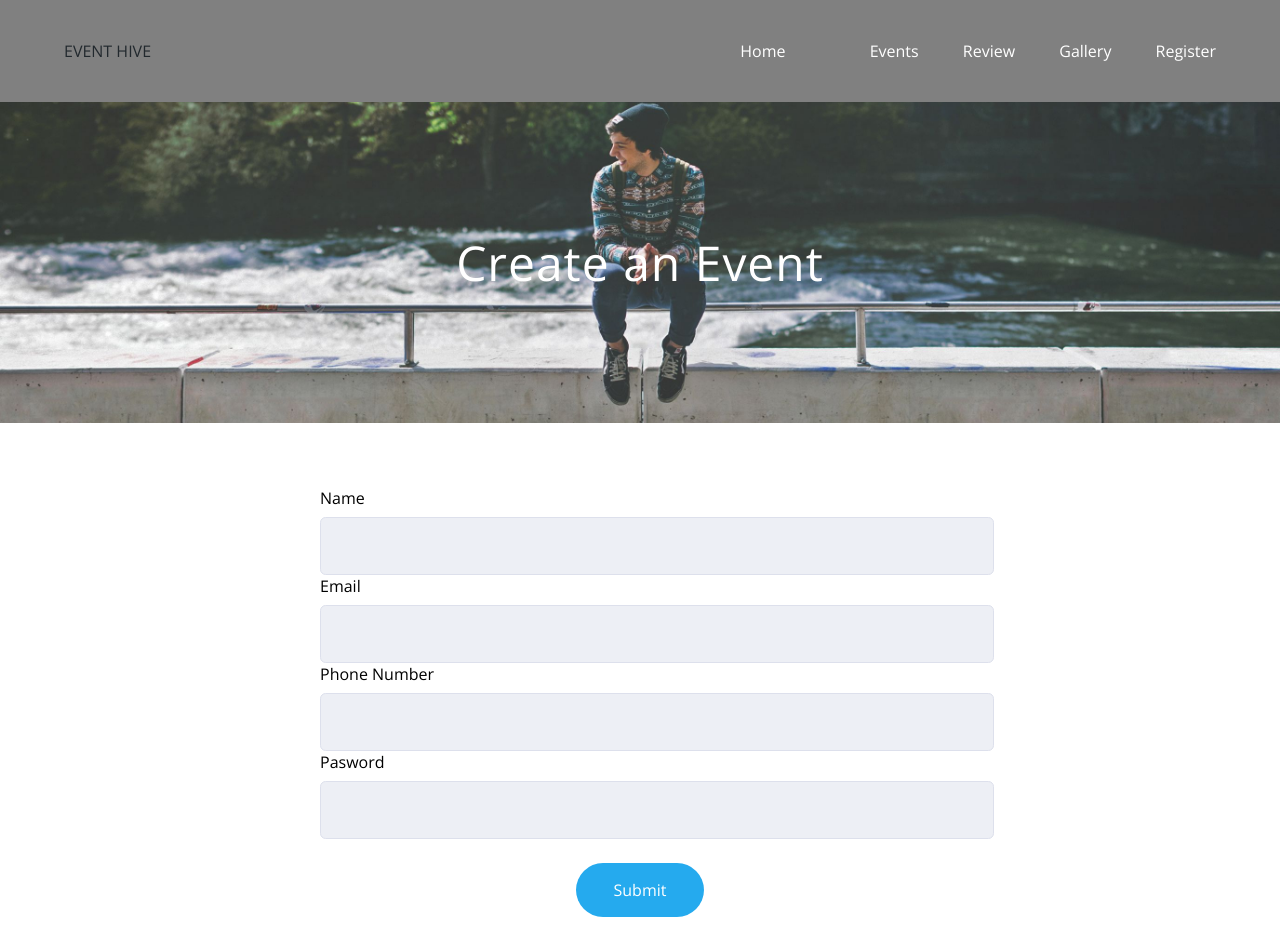
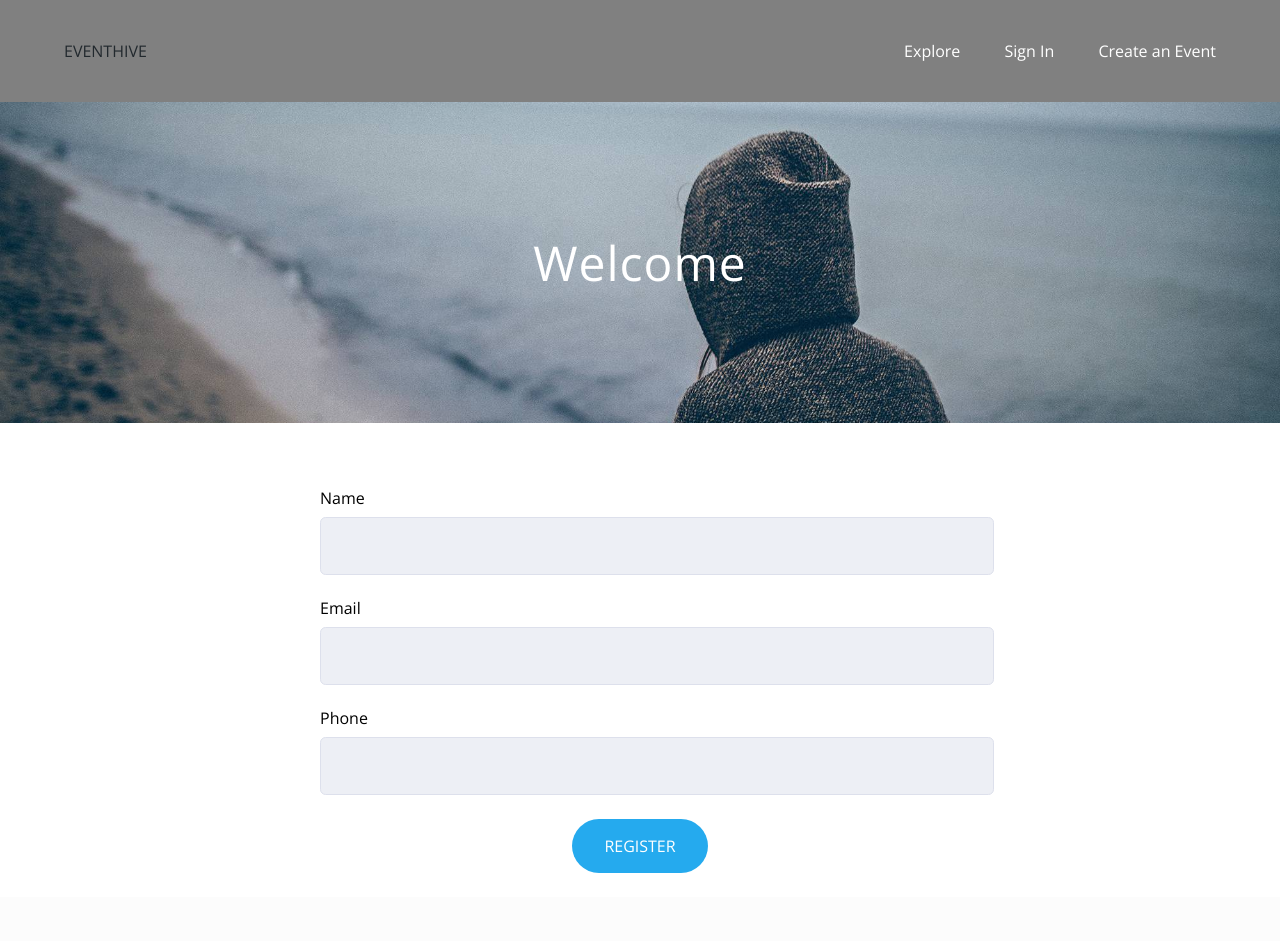
Before and after one commit to Alabee/event_hive, a Django app: page /register/ in a window 1280 px wide. After the commit the page ends 873 px from the top, so only its background shows below. Run offline with Django 3.2, Linux system fonts and the light colour scheme.

```diff
--- a/event_details/models.py
+++ b/event_details/models.py
@@ -6,6 +6,9 @@ class Event_details(models.Model):
 	event_name = models.CharField(max_length = 255)
 	event_description = models.CharField(max_length = 1000)
 	event_charges = models.CharField(max_length = 255)
+
+	def __str__(self):
+		return self.event_name + '-' + self.event_description
 
 '''
 , choices=EVENT_CATEGORIES
--- a/register/static/register/graphics/application.css
+++ b/register/static/register/graphics/application.css
@@ -96,7 +96,7 @@
   background-image: url("images/sign-in-banner.jpg"); }
 
 .sign_up_banner {
-  background-image: url("/images/sign-up-banner.jpg"); }
+  background-image: url("images/sign-up-banner.jpg"); }
 
 .pagination:after, .pagination:before {
   content: " ";
--- a/register/templates/register/login.html
+++ b/register/templates/register/login.html
@@ -3,7 +3,7 @@
 <html>
 <head>
 	<title>Podcasts</title>
-	<link rel="stylesheet" type="text/css"href="{%static 'login/graphics/application.css' %}">
+	<link rel="stylesheet" type="text/css"href="{%static 'register/graphics/application.css' %}">
 	<link href='https://fonts.googleapis.com/css?family=Open+Sans:400,700,700italic' rel='stylesheet' type='text/css'>
 </head>
 	<body>
--- a/register/templates/register/register.html
+++ b/register/templates/register/register.html
@@ -3,56 +3,48 @@
 <html>
 <head>
 	<title>Podcasts</title>
-	<link rel="stylesheet" type="text/css" href="{%static 'register/graphics/application.css' %}">
+	<link rel="stylesheet" type="text/css"href="{%static 'register/graphics/application.css' %}">
 	<link href='https://fonts.googleapis.com/css?family=Open+Sans:400,700,700italic' rel='stylesheet' type='text/css'>
 </head>
 	<body>
 		<header id="main_header" class="cf">
 			<div class="wrapper_wide">
-				<a href="index.html" id="logo">Event Hive</a>
+				<a href="index.html" id="logo">EventHive</a>
 				<nav>
 					<ul>
-						<li><a href="home.html">Home</a><li>
-						<li><a href="events.html">Events</a></li>
-						<li><a href="review.html">Review</a></li>
-						<li><a href="gallery.html">Gallery</a></li>
-						<li><a href="register.html">Register</a></li>
+						<li><a href="events.html">Explore</a></li>
+						<li><a href="sign-in.html">Sign In</a></li>
+						<li><a href="sign-up.html">Create an Event</a></li>
 					</ul>
 				</nav>
 			</div>
 		</header>
 
-		<div id="banner" class="sign_up_banner">
-			<h1>Create an Event</h1>
+		<div id="banner" class="sign_in_banner">
+			<h1>Welcome</h1>
 		</div>
 
 		<div id="form">
 			<div class="wrapper_skinny">
-				<form >
-
+				<form action="/register/" action="post"> {% csrf_token %}
 					<div class="field">
-						<label>Name</label><br>
-						<input type="text"/>
+						<label for="name">Name</label><br>
+						<input type="text"name="name"/>
 					</div>
 
-					<div class="field">
-						<label>Email</label><br>
-						<input type="email"/>
+					<div class="field"><br>
+						<label for="email">Email</label><br>
+						<input type="email" name="email"/>
 					</div>
 
-					<div class="field">
-						<label>Phone Number</label><br>
-						<input type="email"/>
-					</div>
-
-					<div class="field">
-						<label>Pasword</label><br>
-						<input type="password"/>
+					<div class="field"><br>
+						<label for="phone">Phone</label><br>
+						<input type="text" name="phone"/>
 					</div>
 
 
 					<div class="actions">
-						<input type="submit" class="button button_highlight button_block">
+						<input type="submit" class="button button_highlight button_block" value= "REGISTER">
 					</div>
 
 				</form>
```
